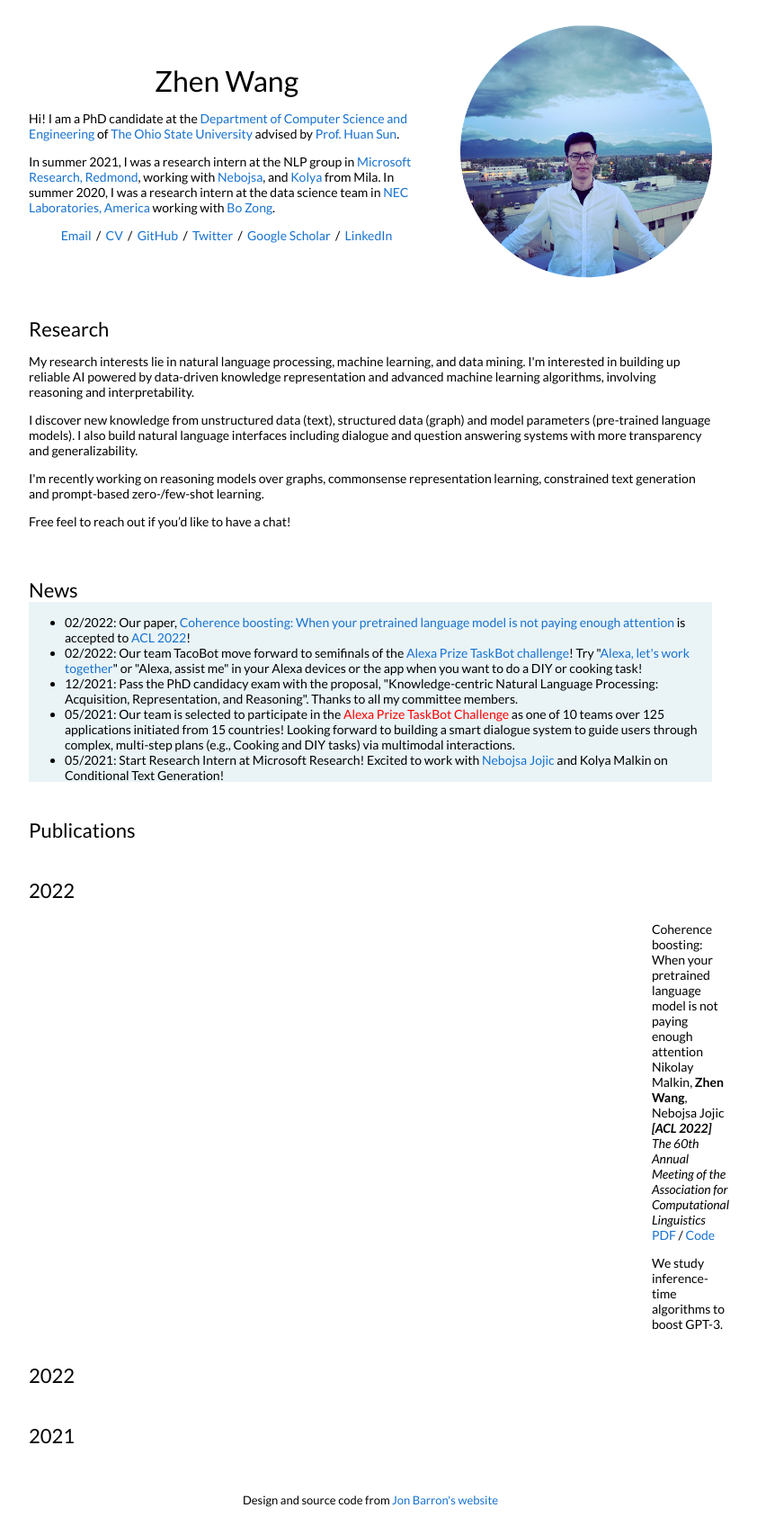
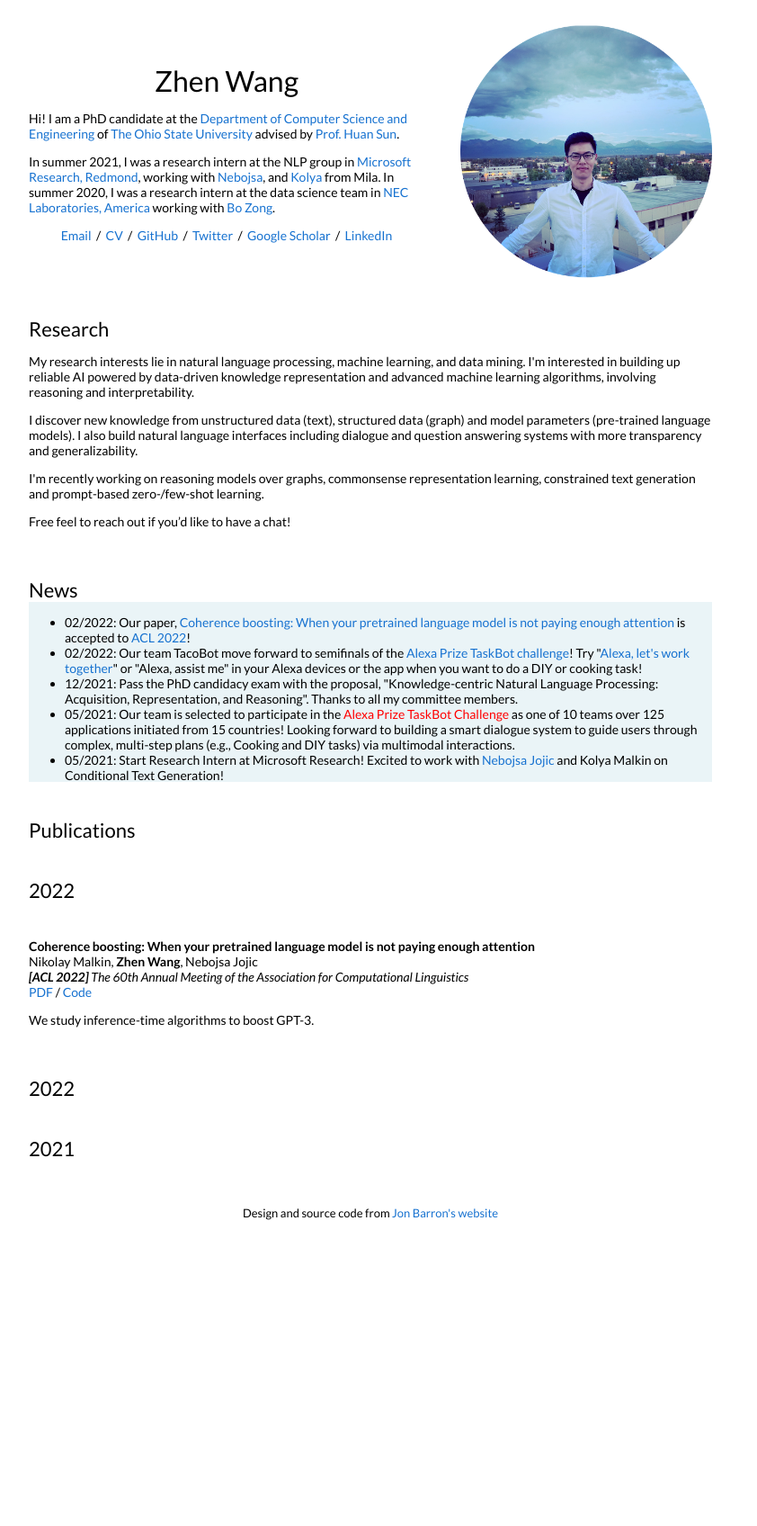
Before and after one commit to zhenwang9102/zhenwang9102.github.io, a Jekyll site: the page built from _posts/2019-06-02-venue.markdown, in a window 1280 px wide. Shown: the whole page at 90% size, without its empty margins (228-1070 px from the left). Built offline with Jekyll 4.4.1, drawn with Linux system fonts in a browser that asks for light colours; after the commit the page ends 1377 px from its top, so only the background shows below that.

Commit message:
Update default.html

```diff
--- a/_layouts/default.html
+++ b/_layouts/default.html
@@ -182,15 +182,13 @@
           </tr>
 
           <tr>
-            <td style="padding:20px;width:25%;vertical-align:middle">
-<!--               <img src="images/xxx.png" alt="3DSP" width="160" height="140" style="border-style: none"> -->
-            </td>
 
-            <td width="75%" valign="middle">
-              <!-- <a href="http://www.personal.psu.edu/dux19/" id="3DSP"> -->
-              <a id="3DSP">
-                <papertitle><font color="black"> Coherence boosting: When your pretrained language model is not paying enough attention</papertitle>
-              </a>
+<!--             <td style="padding:20px;width:25%;vertical-align:middle">
+              <img src="images/xxx.png" alt="3DSP" width="160" height="140" style="border-style: none">
+            </td> -->
+
+            <td style="padding:2.5%;width:75%;vertical-align:middle">
+              <h3>Coherence boosting: When your pretrained language model is not paying enough attention</h3>
               <br>
               Nikolay Malkin, <b>Zhen Wang</b>, Nebojsa Jojic
               <br>
@@ -199,6 +197,7 @@
               <a href="https://arxiv.org/pdf/2110.08294.pdf">PDF</a> / <a href="https://github.com/zhenwang9102/coherence-boosting">Code</a>
               <p>We study inference-time algorithms to boost GPT-3.</p>
             </td>
+
 
           </tr>
 
```
